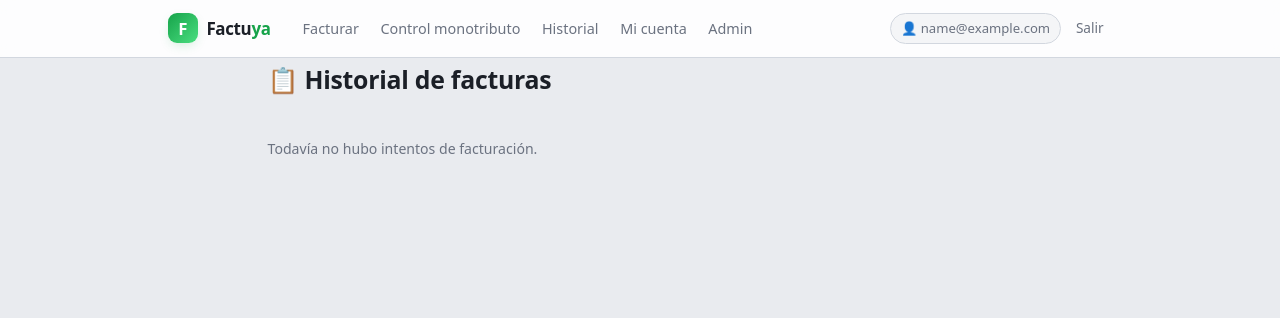
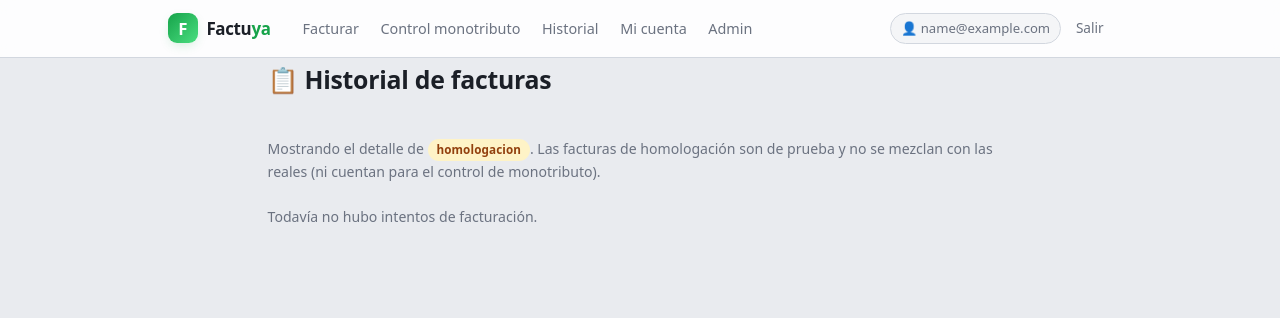
Before and after one commit to sergioseva/facturador-arca, a Flask app: page /historial in a window 1280 px wide. Shown: the top 318 px of the page. Run offline with Flask 3, Linux system fonts and the light colour scheme; the visitor is signed in with stand-in values (Sample User, id 1); data comes from the database, SQL or seed files in the repository; data that the repository does not hold is empty.

Commit message:
Certificado por entorno + historial separado por entorno
- _cert_key(entorno): homologación usa certs/homo.*, producción certs/prod.*.
  Aplica en facturar, padrón, verificar_delegacion y listar_puntos_venta. Permite
  que cada cliente pruebe en homologación antes de pasar a producción.
- Historial: el detalle se muestra solo del entorno actual (db.listar(entorno=...)),
  con aviso. Los totales siguen separados por entorno. El control de monotributo
  ya filtraba por entorno: las facturas de prueba no se mezclan ni cuentan.

Co-Authored-By: Claude Opus 4.8 (1M context) <noreply@anthropic.com>

```diff
--- a/app.py
+++ b/app.py
@@ -53,11 +53,23 @@ app.config.update(
 csrf = CSRFProtect(app)
 limiter = Limiter(get_remote_address, app=app, default_limits=[], storage_uri="memory://")
 
-# Credencial de la PLATAFORMA (computador fiscal). Un solo par para todos.
+# Credencial de la PLATAFORMA (computador fiscal). El cert se elige por entorno:
+# producción usa el cert de producción; homologación, el de homologación (ARCA
+# los registra por separado). Así cada cliente puede probar en homo antes de pasar
+# a producción real.
 PLATFORM_CERT = os.environ.get("PLATFORM_CERT_PATH") or os.environ.get("CERT_PATH", "certs/prod.crt")
 PLATFORM_KEY = os.environ.get("PLATFORM_KEY_PATH") or os.environ.get("KEY_PATH", "certs/prod.key")
+PLATFORM_CERT_HOMO = os.environ.get("PLATFORM_CERT_HOMO_PATH", "certs/homo.crt")
+PLATFORM_KEY_HOMO = os.environ.get("PLATFORM_KEY_HOMO_PATH", "certs/homo.key")
 PLATFORM_CUIT = os.environ.get("PLATFORM_CUIT", "")      # para mostrar en onboarding
 PLATFORM_ALIAS = os.environ.get("PLATFORM_ALIAS", "")    # alias del computador fiscal
+
+
+def _cert_key(entorno):
+    """(cert, key) según entorno: homologación usa su propio certificado."""
+    if entorno == "homologacion":
+        return PLATFORM_CERT_HOMO, PLATFORM_KEY_HOMO
+    return PLATFORM_CERT, PLATFORM_KEY
 
 # Capturas guía del onboarding: se suben desde el panel y se guardan en el
 # volumen de datos (persisten entre deploys). Cada "slot" es una pantalla de AFIP.
@@ -214,11 +226,12 @@ def facturar():
             cond_iva = request.form.get("cond_iva", "").strip() or None
             nombre = request.form.get("receptor_nombre", "").strip()
             cond_venta = request.form.get("condicion_venta", "").strip() or cfg.get("condicion_venta") or "Contado"
+            cert, key = _cert_key(cfg["entorno"])
             resultado = afip.emitir_factura_c(
                 cuit=cfg["cuit"],
                 entorno=cfg["entorno"],
-                cert_path=PLATFORM_CERT,
-                key_path=PLATFORM_KEY,
+                cert_path=cert,
+                key_path=key,
                 punto_venta=cfg["punto_venta"],
                 importe=importe,
                 concepto=cfg["concepto"],
@@ -282,10 +295,10 @@ def api_padron():
     if not PLATFORM_CUIT:
         return {"error": "La consulta de padrón no está configurada."}
     cfg = db.get_tenant_config(g.user["id"]) or {}
+    entorno = cfg.get("entorno", "homologacion")
+    cert, key = _cert_key(entorno)
     try:
-        info = afip.consultar_padron(
-            doc, cfg.get("entorno", "homologacion"), PLATFORM_CERT, PLATFORM_KEY, PLATFORM_CUIT
-        )
+        info = afip.consultar_padron(doc, entorno, cert, key, PLATFORM_CUIT)
         return {"nombre": info["nombre"], "estado": info.get("estado")}
     except Exception as e:  # noqa: BLE001
         msg = str(e)
@@ -298,10 +311,13 @@ def api_padron():
 @app.route("/historial")
 @auth.login_required
 def historial():
+    cfg = db.get_tenant_config(g.user["id"]) or {}
+    entorno = cfg.get("entorno", "homologacion")
     return render_template(
         "historial.html",
-        facturas=db.listar(g.user["id"]),
+        facturas=db.listar(g.user["id"], entorno=entorno),
         totales=db.totales(g.user["id"]),
+        entorno=entorno,
     )
 
 
@@ -448,8 +464,9 @@ def onboarding():
                     uid, cuit=cuit, punto_venta=int(pv), actividad=actividad or None,
                     razon_social=razon, concepto=int(concepto), entorno=entorno,
                 )
+                cert, key = _cert_key(entorno)
                 try:
-                    afip.verificar_delegacion(cuit, entorno, PLATFORM_CERT, PLATFORM_KEY, int(pv))
+                    afip.verificar_delegacion(cuit, entorno, cert, key, int(pv))
                     db.set_delegacion_ok(uid, 1)
                     return redirect(url_for("facturar"))
                 except Exception as e:  # noqa: BLE001
@@ -457,7 +474,7 @@ def onboarding():
                     msg = str(e)
                     if "11002" in msg:
                         try:
-                            pvs = afip.listar_puntos_venta(cuit, entorno, PLATFORM_CERT, PLATFORM_KEY)
+                            pvs = afip.listar_puntos_venta(cuit, entorno, cert, key)
                         except Exception:  # noqa: BLE001
                             pvs = []
                         if pvs:
--- a/db.py
+++ b/db.py
@@ -572,14 +572,20 @@ def get_factura(user_id, factura_id):
         return dict(row) if row else None
 
 
-def listar(user_id, limite: int = 200):
-    """Intentos del usuario, más recientes primero."""
+def listar(user_id, limite: int = 200, entorno=None):
+    """Intentos del usuario, más recientes primero. Opcionalmente por entorno."""
     init_db()
     with _conn() as conn:
-        rows = conn.execute(
-            "SELECT * FROM facturas WHERE user_id=? ORDER BY id DESC LIMIT ?",
-            (user_id, limite),
-        ).fetchall()
+        if entorno:
+            rows = conn.execute(
+                "SELECT * FROM facturas WHERE user_id=? AND entorno=? ORDER BY id DESC LIMIT ?",
+                (user_id, entorno, limite),
+            ).fetchall()
+        else:
+            rows = conn.execute(
+                "SELECT * FROM facturas WHERE user_id=? ORDER BY id DESC LIMIT ?",
+                (user_id, limite),
+            ).fetchall()
         return [dict(r) for r in rows]
 
 
--- a/templates/historial.html
+++ b/templates/historial.html
@@ -18,14 +18,19 @@
   <h1>📋 Historial de facturas</h1>
 
   <div class="resumen">
-    {% for entorno, t in totales.items() %}
+    {% for ent, t in totales.items() %}
     <div class="card">
-      <span class="badge {{ 'prod' if entorno == 'produccion' else 'homo' }}">{{ entorno }}</span>
+      <span class="badge {{ 'prod' if ent == 'produccion' else 'homo' }}">{{ ent }}</span>
       <b>{{ t.emitidas }}</b> emitida{{ 's' if t.emitidas != 1 }} · $ {{ t.total|ars }}
       {% if t.errores %}<br><span style="color:#f87171">{{ t.errores }} con error</span>{% endif %}
     </div>
     {% endfor %}
   </div>
+
+  <p class="muted" style="margin:.2rem 0 1rem">
+    Mostrando el detalle de <span class="badge {{ 'prod' if entorno == 'produccion' else 'homo' }}">{{ entorno }}</span>.
+    Las facturas de homologación son de prueba y no se mezclan con las reales (ni cuentan para el control de monotributo).
+  </p>
 
   {% if facturas %}
   <table>
```
Also changed, not shown: 1 other file.
